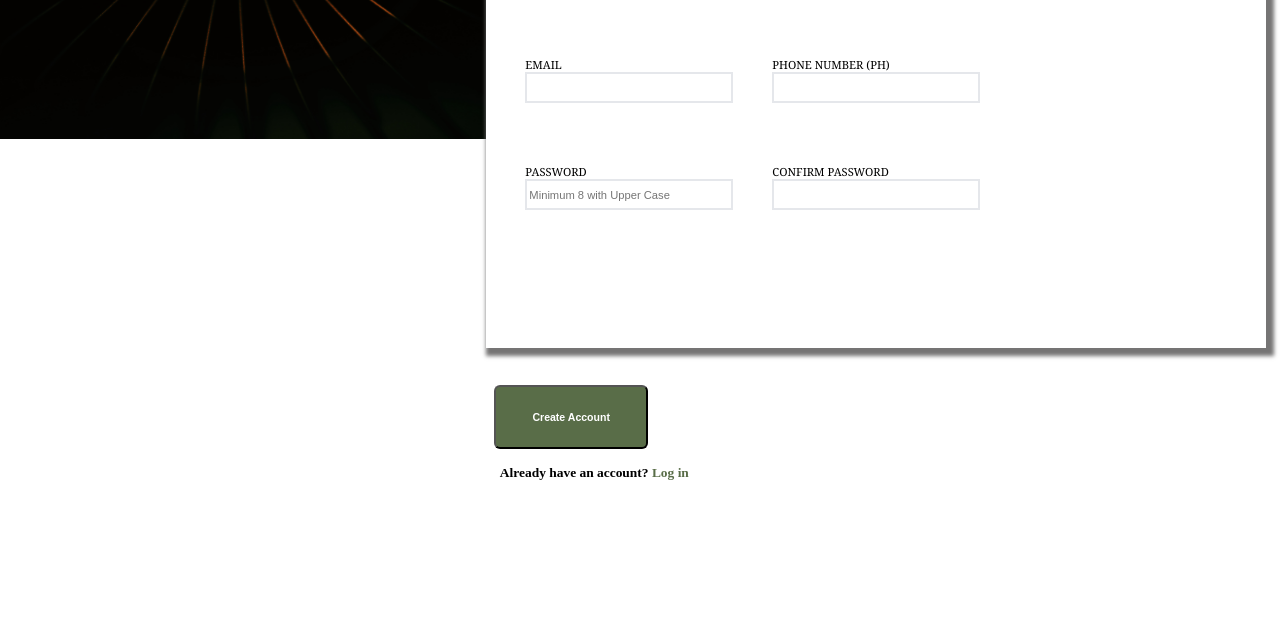
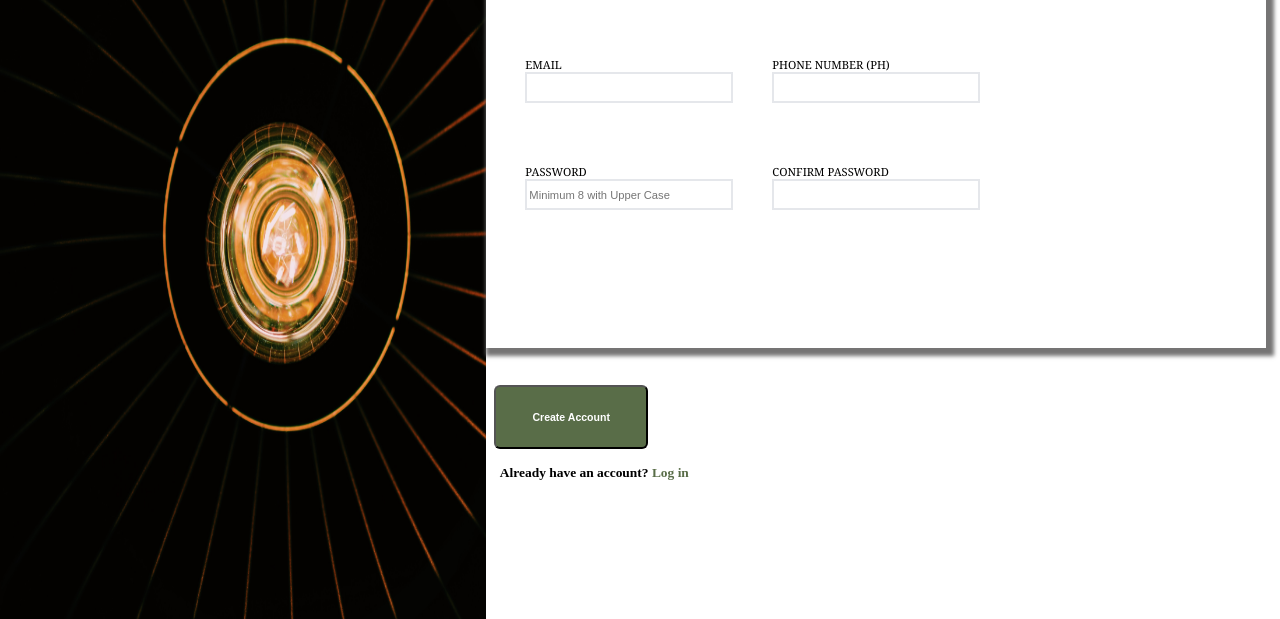
Before and after one commit to DominickJohn-Galimba/Sign-up-Form, a plain HTML site: page index.html in a window 1280 px wide. Shown: the part 341-960 px from the top of the page. Before the commit the page ends 822 px from the top, so only its background shows below. Drawn offline with Linux system fonts and the light colour scheme; a web font is replaced by a local one.

Commit message:
Add files via upload

```diff
--- a/Sign-up Form.css
+++ b/Sign-up Form.css
@@ -13,9 +13,9 @@ body {
     align-items:flex-start;
     position: relative;
     width: 38vw;
-    height: clamp(395px, 120vh, 400px);
+    height: 110vh;
     background-image: url(bg_image.jpg);
-    background-size: 100% 100%;
+    background-size: 120% 120%;
     background-repeat: no-repeat;
     padding-top: 5rem;
 }
```
